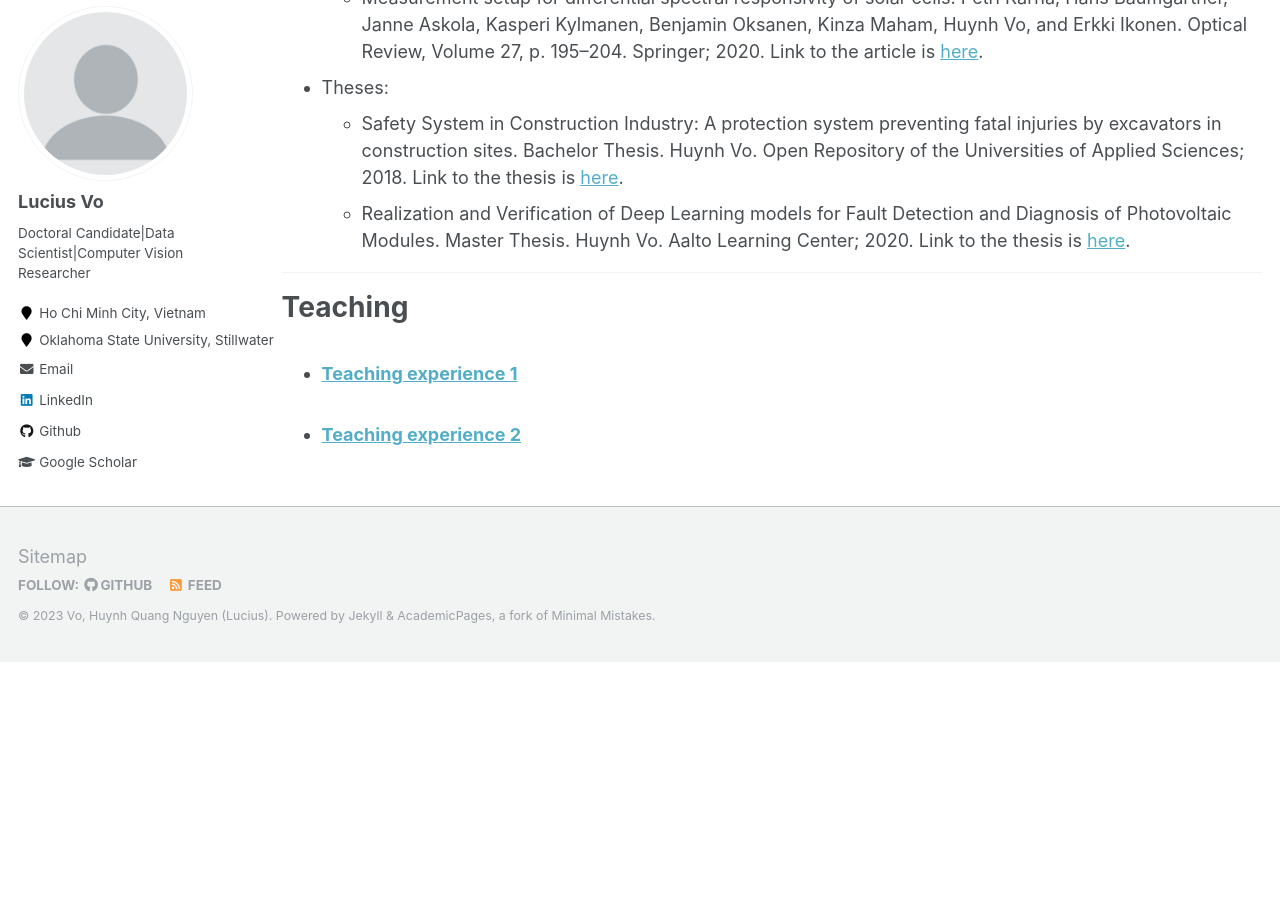
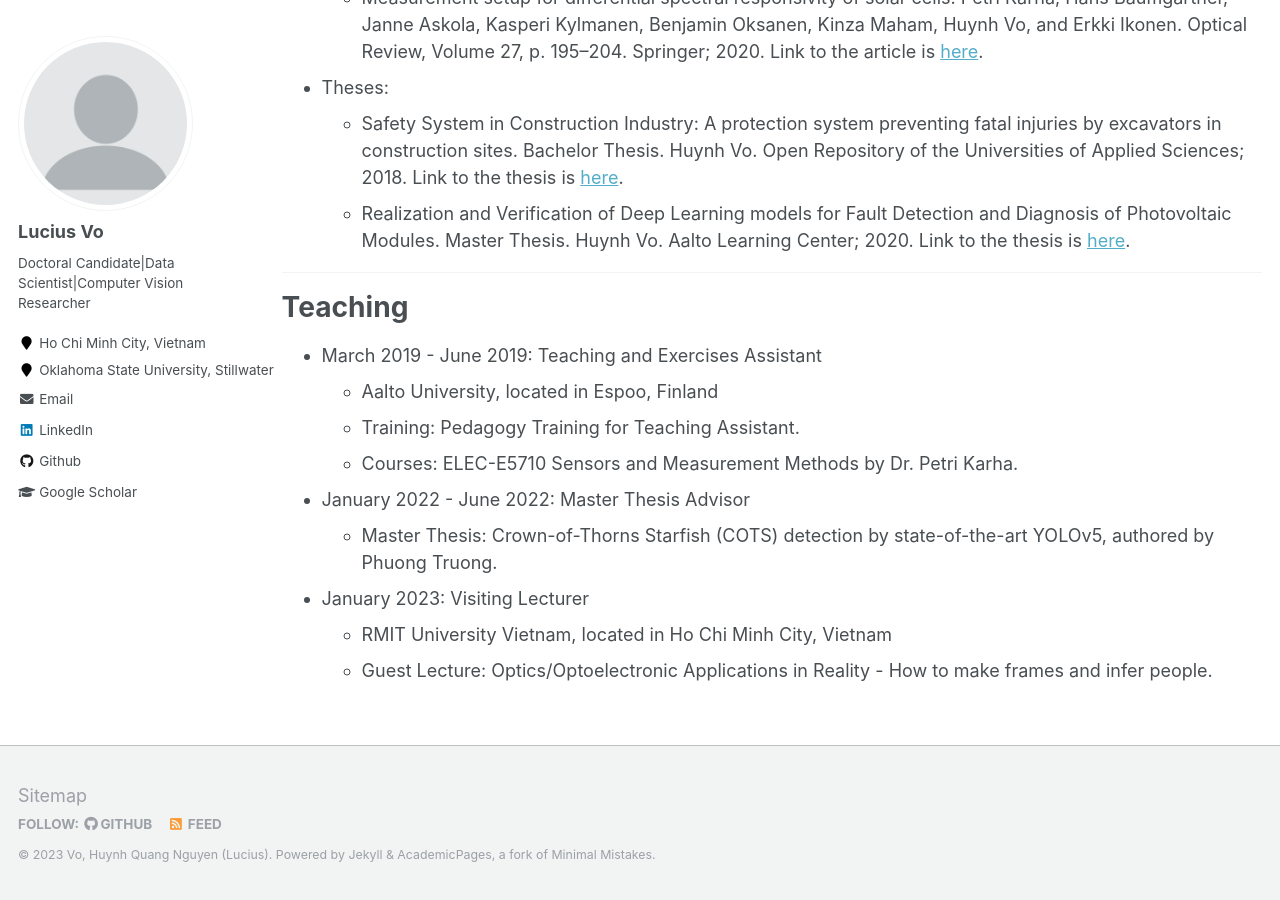
Before and after one commit to vohuynhquangnguyen/vohuynhquangnguyen.github.io, a Jekyll site: the page built from _pages/cv.md, in a window 1280 px wide and 900 px high, scrolled down 3428 px. Built offline with Jekyll 4.4.1, drawn with Linux system fonts in a browser that asks for light colours; before the commit the page ends 4090 px from its top, so only the background shows below that.

Commit message:
Update cv.md

```diff
--- a/_pages/cv.md
+++ b/_pages/cv.md
@@ -88,6 +88,14 @@ I can offer my solid understanding of Semiconductor Devices, Optical Metrology,
 ***
 
 # Teaching
-  <ul>{% for post in site.teaching %}
-    {% include archive-single-cv.html %}
-  {% endfor %}</ul>
+* March 2019 - June 2019: Teaching and Exercises Assistant
+  * Aalto University, located in Espoo, Finland
+  * Training: Pedagogy Training for Teaching Assistant.
+  * Courses: ELEC-E5710 Sensors and Measurement Methods by Dr. Petri Karha.
+
+* January 2022 - June 2022: Master Thesis Advisor
+  * Master Thesis: Crown-of-Thorns Starfish (COTS) detection by state-of-the-art YOLOv5, authored by Phuong Truong.
+
+* January 2023: Visiting Lecturer
+  * RMIT University Vietnam, located in Ho Chi Minh City, Vietnam
+  * Guest Lecture: Optics/Optoelectronic Applications in Reality - How to make frames and infer people.
```
